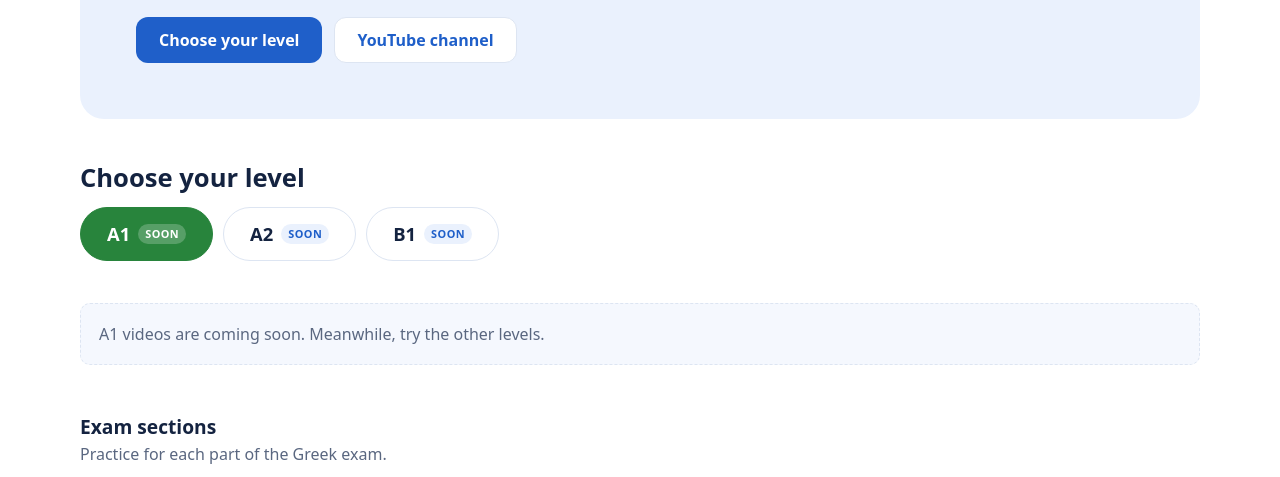
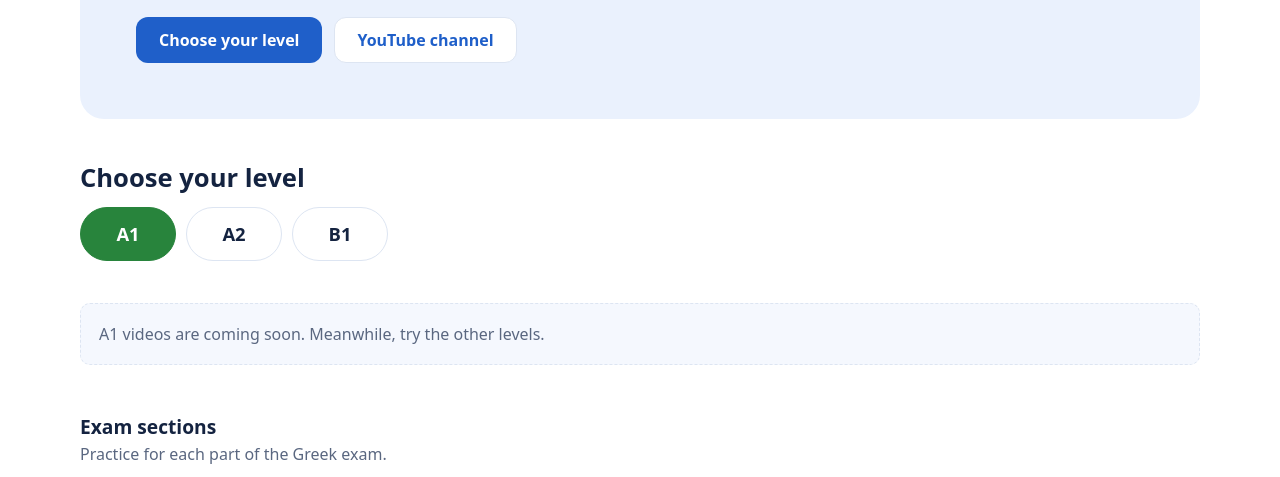
Before and after one commit to buninvik-cy/Elakoo, an Astro site: page / in a window 1280 px wide. Shown: the part 283-760 px from the top of the page. Built offline with nearby package versions, Linux system fonts and the light colour scheme; Astro itself is replaced by a stand-in of ours.

Commit message:
Level tabs: remove 'soon' label
Co-Authored-By: Claude Opus 5.5 <noreply@anthropic.com>
Claude-Session: https://claude.ai/code/session_01W4qN8obkWdDhzzwc8AaMab

```diff
--- a/src/pages/index.astro
+++ b/src/pages/index.astro
@@ -38,7 +38,6 @@ const latestVideos = latest('video', 6);
         {levels.map((l) => (
           <a role="tab" class="level-tab" data-lv={l.slug} id={`tab-${l.slug}`} href={`/?level=${l.slug}#levels`} aria-controls={`panel-${l.slug}`} data-level-tab={l.slug} data-track="choose-level">
             {l.label}
-            {!l.live && <span class="soon-dot">soon</span>}
           </a>
         ))}
       </div>
```
